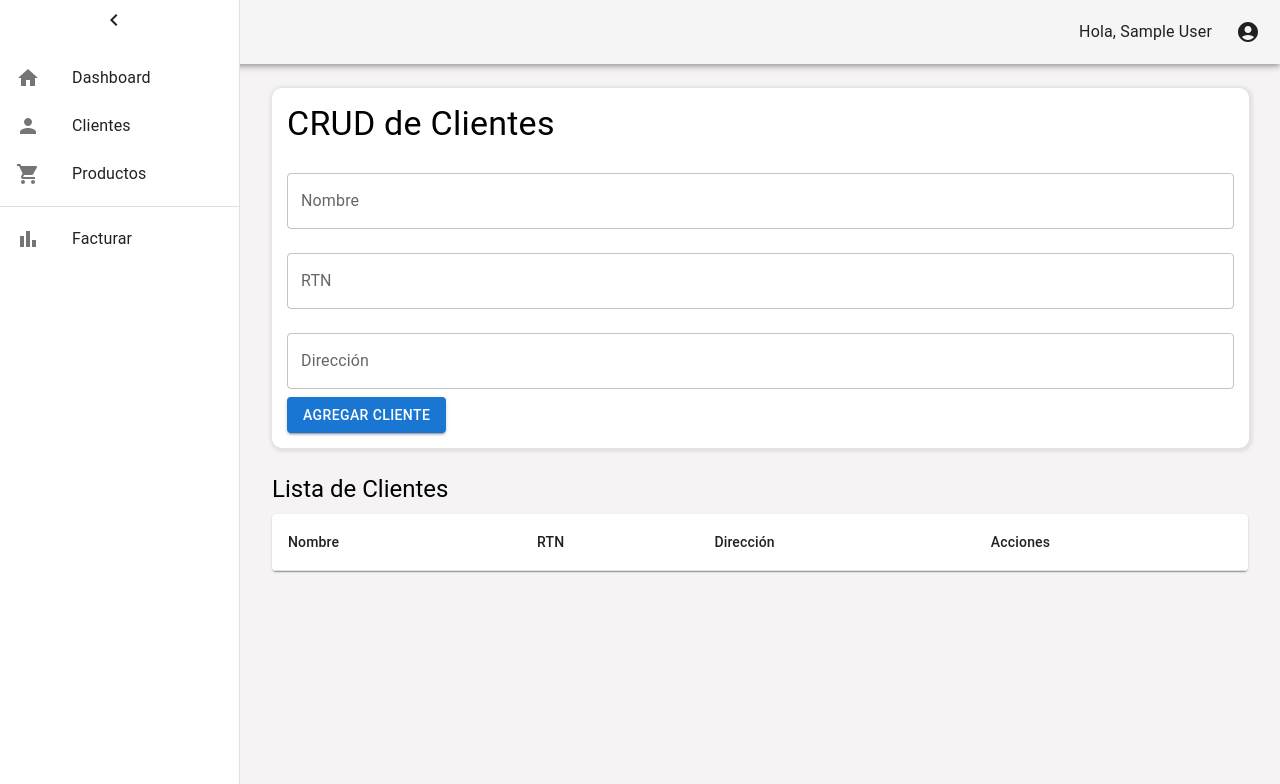
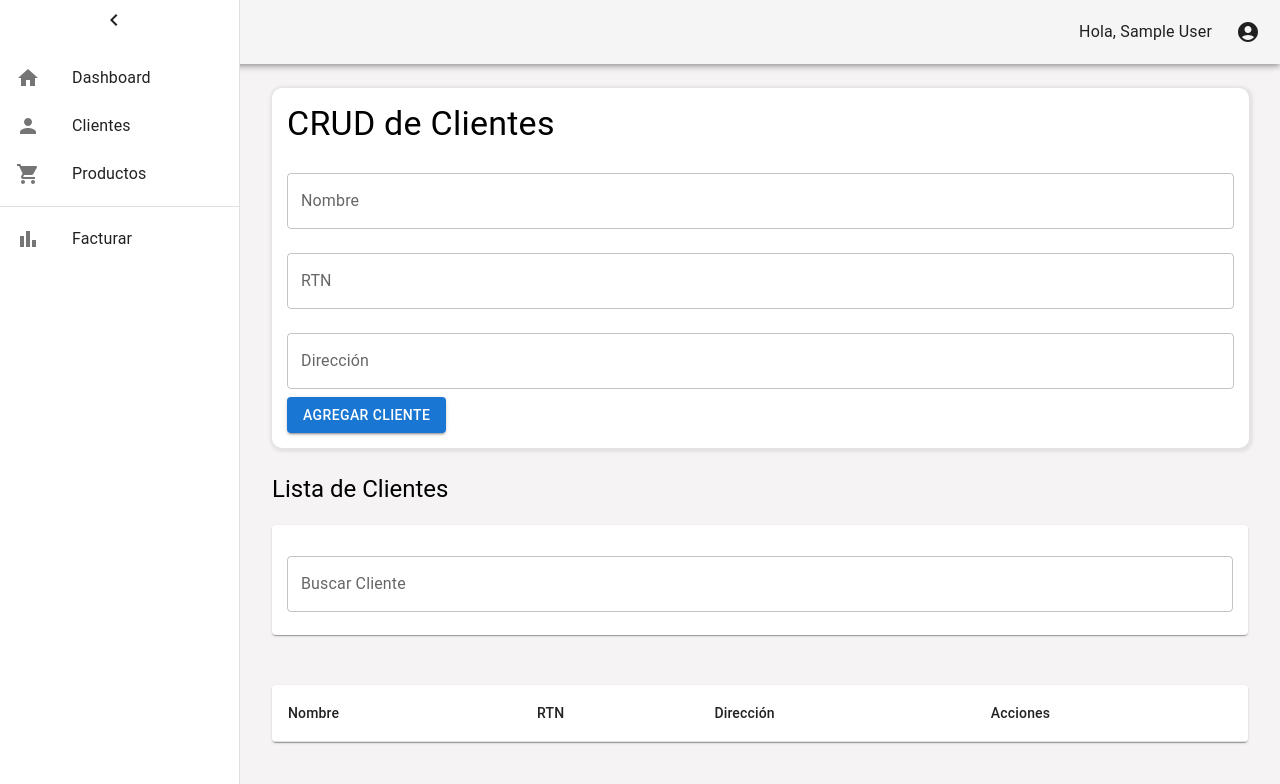
Before and after one commit to DarknesCloud/frontend_prueba, a React (Vite) app: page /dashboard/dashboard/clients in a window 1280 px wide. Shown: the top 784 px of the page. Built offline with nearby package versions, Linux system fonts and the light colour scheme; sample sign-in values are in the browser's storage.

Commit message:
fit cuadro de busqueda

```diff
--- a/src/components/ClientCrud.tsx
+++ b/src/components/ClientCrud.tsx
@@ -34,6 +34,7 @@ const ClientCrud: React.FC = () => {
   const [clientToDeleteIndex, setClientToDeleteIndex] = useState<number | null>(
     null
   );
+  const [searchTerm, setSearchTerm] = useState<string>('');
 
   useEffect(() => {
     const savedClients = JSON.parse(localStorage.getItem('clients') || '[]');
@@ -107,6 +108,14 @@ const ClientCrud: React.FC = () => {
     setEditingClient(clientToEdit);
   };
 
+  const handleSearchChange = (e: React.ChangeEvent<HTMLInputElement>) => {
+    setSearchTerm(e.target.value);
+  };
+
+  const filteredClients = clients.filter((client) =>
+    client.name.toLowerCase().includes(searchTerm.toLowerCase())
+  );
+
   return (
     <Guard>
       <Container>
@@ -145,6 +154,22 @@ const ClientCrud: React.FC = () => {
         <Typography variant="h5" gutterBottom>
           Lista de Clientes
         </Typography>
+        <Container
+          component={Paper}
+          style={{
+            marginTop: '20px',
+            marginBottom: '50px',
+            padding: '15px',
+          }}
+        >
+          <TextField
+            label="Buscar Cliente"
+            fullWidth
+            value={searchTerm}
+            onChange={handleSearchChange}
+            margin="normal"
+          />
+        </Container>
         <TableContainer component={Paper}>
           <Table>
             <TableHead>
@@ -156,7 +181,7 @@ const ClientCrud: React.FC = () => {
               </TableRow>
             </TableHead>
             <TableBody>
-              {clients.map((client, index) => (
+              {filteredClients.map((client, index) => (
                 <TableRow key={index}>
                   <TableCell>{client.name}</TableCell>
                   <TableCell>{client.rtn}</TableCell>
--- a/src/components/ProductCrud.tsx
+++ b/src/components/ProductCrud.tsx
@@ -39,6 +39,7 @@ const ProductCrud: React.FC = () => {
   const [productToDeleteIndex, setProductToDeleteIndex] = useState<
     number | null
   >(null);
+  const [searchTerm, setSearchTerm] = useState<string>('');
 
   useEffect(() => {
     const savedProducts = JSON.parse(localStorage.getItem('products') || '[]');
@@ -125,6 +126,14 @@ const ProductCrud: React.FC = () => {
     setEditingProduct(productToEdit);
   };
 
+  const handleSearchChange = (e: React.ChangeEvent<HTMLInputElement>) => {
+    setSearchTerm(e.target.value);
+  };
+
+  const filteredProducts = products.filter((product) =>
+    product.name.toLowerCase().includes(searchTerm.toLowerCase())
+  );
+
   return (
     <Guard>
       <Container>
@@ -179,7 +188,23 @@ const ProductCrud: React.FC = () => {
         <Typography variant="h5" gutterBottom>
           Lista de Productos
         </Typography>
-        <TableContainer component={Paper}>
+        <Container
+          component={Paper}
+          style={{
+            marginTop: '20px',
+            marginBottom: '50px',
+            padding: '15px',
+          }}
+        >
+          <TextField
+            label="Buscar Producto"
+            fullWidth
+            value={searchTerm}
+            onChange={handleSearchChange}
+            margin="normal"
+          />
+        </Container>
+        <TableContainer component={Paper} style={{ marginBottom: '50px' }}>
           <Table>
             <TableHead>
               <TableRow>
@@ -193,7 +218,7 @@ const ProductCrud: React.FC = () => {
               </TableRow>
             </TableHead>
             <TableBody>
-              {products.map((product, index) => (
+              {filteredProducts.map((product, index) => (
                 <TableRow key={index}>
                   <TableCell>{product.name}</TableCell>
                   <TableCell>{product.code}</TableCell>
```
